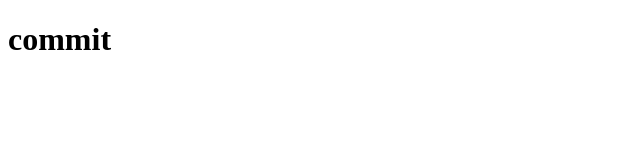
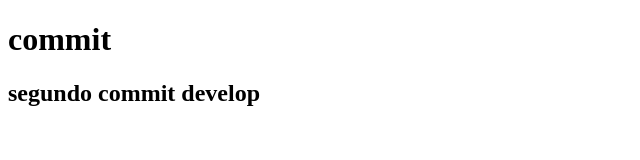
Before and after one commit to joaocaju1/CI_CD-main, a plain HTML site: page index.html in a window 1280 px wide. Shown: the whole page, without its empty margins (0-640 px from the left). Drawn offline with Linux system fonts and the light colour scheme.

Commit message:
segundo commit develop

```diff
--- a/index.html
+++ b/index.html
@@ -7,5 +7,6 @@
 </head>
 <body>
     <h1> commit</h1>
+    <h2> segundo commit develop</h2>
 </body>
 </html>
```
